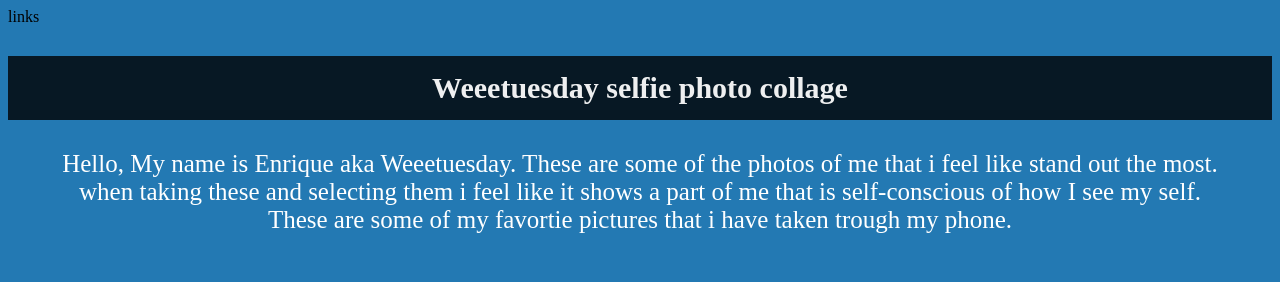
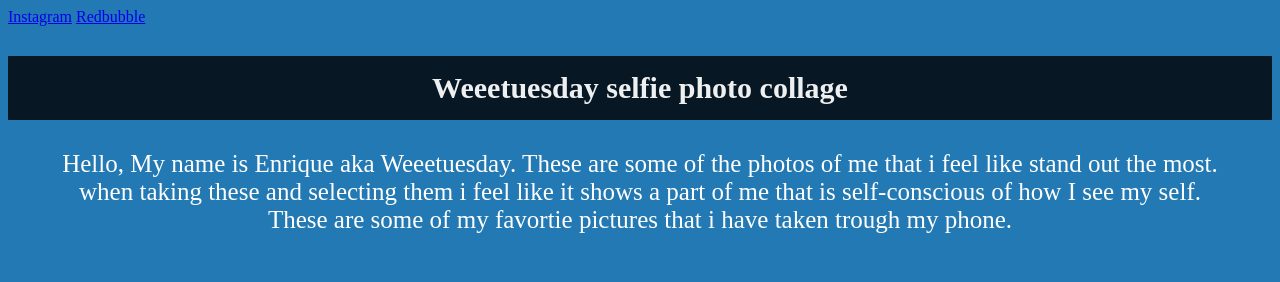
Before and after one commit to Enrique-T45/weeetuesday.com, a plain HTML site: page photo-portfolio-page/index.html in a window 1280 px wide. Shown: the top 282 px of the page. Drawn offline with Linux system fonts and the light colour scheme.

Commit message:
* modified the links

```diff
--- a/photo-portfolio-page/index.html
+++ b/photo-portfolio-page/index.html
@@ -6,7 +6,8 @@
 </head>
 <body>
     <header>
-        links
+        <a href="https://www.instagram.com/weeetuesday/" target="_blank">Instagram</a>
+        <a href="https://www.redbubble.com/people/weetuesday/shop?asc=u" target="_blank">Redbubble</a>
     </header>
     <section>
     <article>
```
